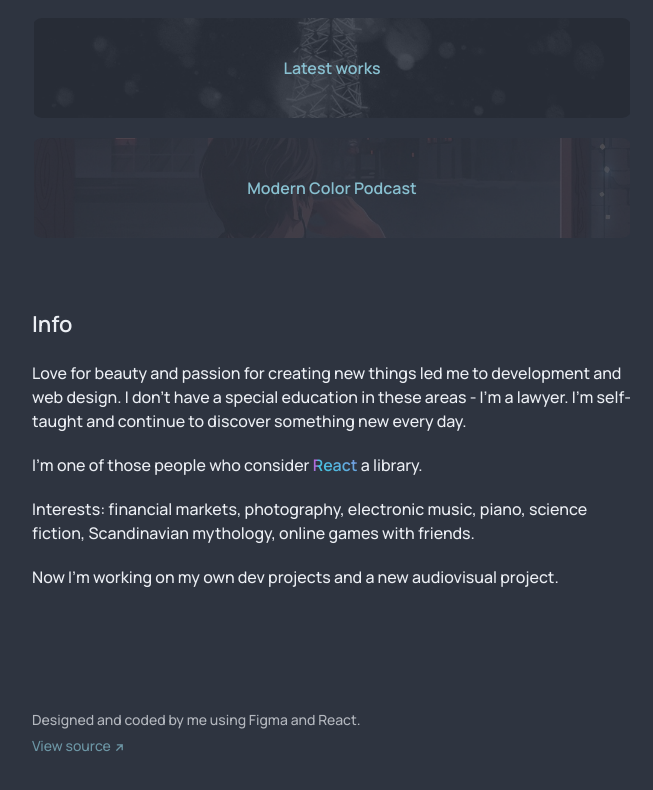
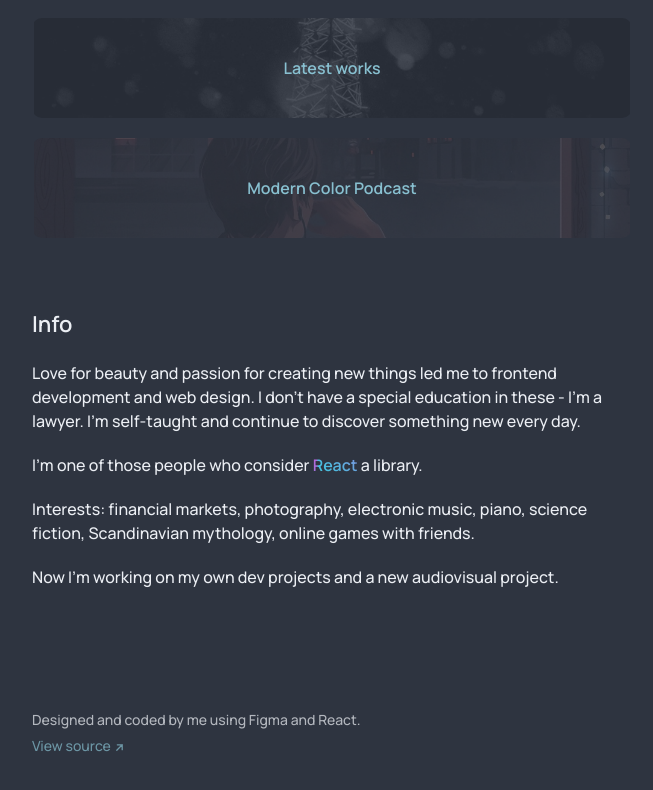
Before and after one commit to everwaveme/react-fs-links-v2, a React (Create React App) app: page / in a window 1280 px wide. Shown: the part 1347-2137 px from the top of the page, without its empty margins (308-961 px from the left). Built offline with nearby package versions, Linux system fonts and the light colour scheme.

Commit message:
start animation

```diff
--- a/src/App.jsx
+++ b/src/App.jsx
@@ -5,10 +5,17 @@ import SelectedProject from './components/SelectedProjects';
 import Photography from './components/Photography';
 import Info from './components/Info';
 import Footer from './components/Footer';
+import { useEffect, useState } from 'react';
 
 function App() {
+  const [isShowApp, setIsShowApp] = useState(false);
+
+  useEffect(() => {
+    setIsShowApp(true);
+  },[])
+
   return (
-    <>
+    <div className={!isShowApp ? "hide-app" : "show-app"}>
       <main>
         <About />
         <Stack />
@@ -17,7 +24,7 @@ function App() {
         <Info />
       </main>
       <Footer />
-    </>
+    </div>
   );
 }
 
--- a/src/assets/scss/common/_common.scss
+++ b/src/assets/scss/common/_common.scss
@@ -16,6 +16,16 @@ img {
   max-width: 100%;
 }
 
+.hide-app {
+  opacity: 0;
+  transition: all 1s 0s cubic-bezier(0.46, 0.03, 0.52, 0.96);
+}
+
+.show-app {
+  opacity: 1;
+  transition: all 1s 0s cubic-bezier(0.46, 0.03, 0.52, 0.96);
+}
+
 .container {
   @include container();
 }
--- a/src/components/Info/index.jsx
+++ b/src/components/Info/index.jsx
@@ -8,8 +8,8 @@ function Info() {
         </h2>
         <div className="info-text-wrap">
           <p className="info-text">
-            Love for beauty and passion for creating new things led me to development and web design.
-            I don’t have a special education in these areas - I’m a lawyer.
+            Love for beauty and passion for creating new things led me to frontend development and web design.
+            I don’t have a special education in these - I’m a lawyer.
             I’m self-taught and continue to discover something new every day.
           </p>
           <p className="info-text">
```
